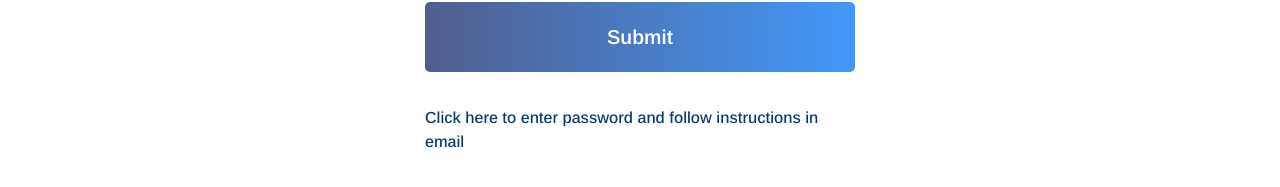
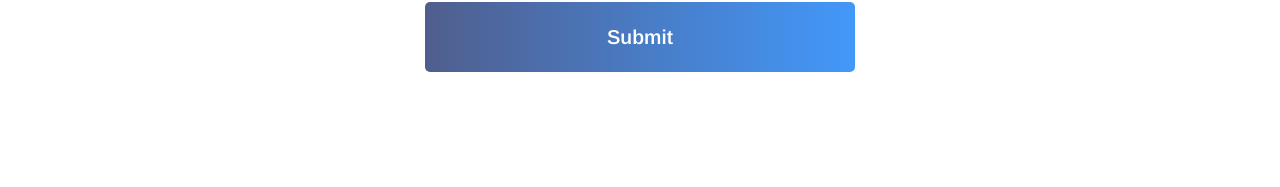
Before and after one commit to omerffaruk/Goal-app-CYF-final-project-1, a React (Create React App) app in the folder client/: page /forgot_password in a window 1280 px wide. Shown: the part 433-620 px from the top of the page. Built offline with nearby package versions, Linux system fonts and the light colour scheme.

Commit message:
feat: changed password layout

```diff
--- a/client/src/pages/Components/Password.js
+++ b/client/src/pages/Components/Password.js
@@ -10,6 +10,7 @@ const Password = () => {
 	};
 	const forgotPassword = (e) => {
 		e.preventDefault();
+		alert('Email has been sent')
 		const methodObj = {
 			method: "POST",
 			headers,
@@ -55,9 +56,7 @@ const Password = () => {
 
 					</form>
 				</div>
-				<Link className="temporary-link" to={"/reset_password/:id"}>
-					Click here to enter password and follow instructions in email
-				</Link>
+
 			</div>
 		</div>
 	);
```
